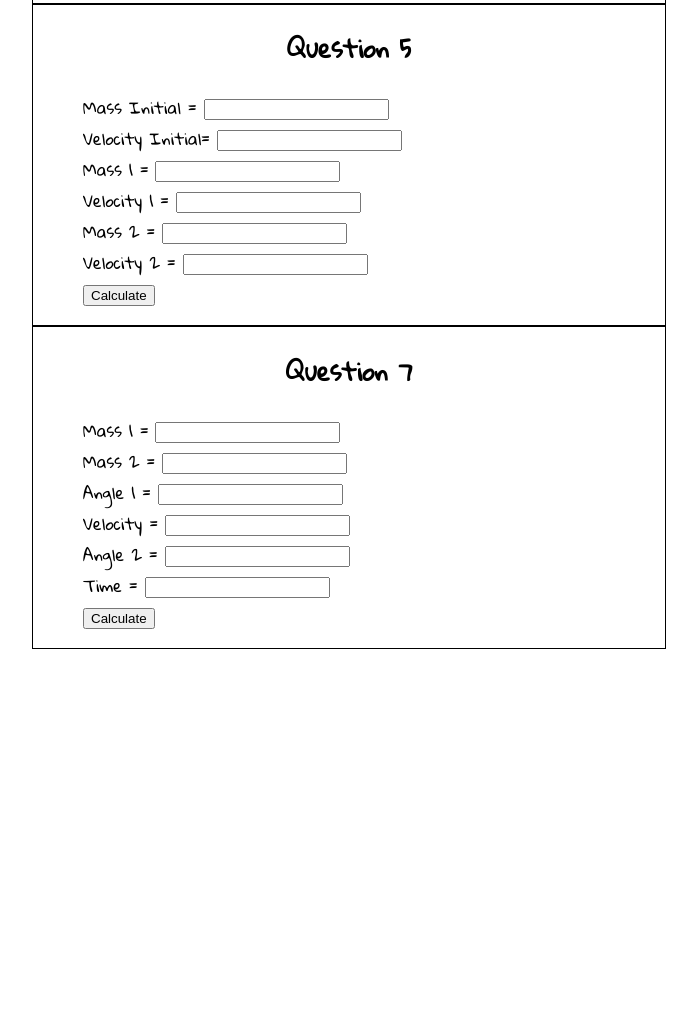
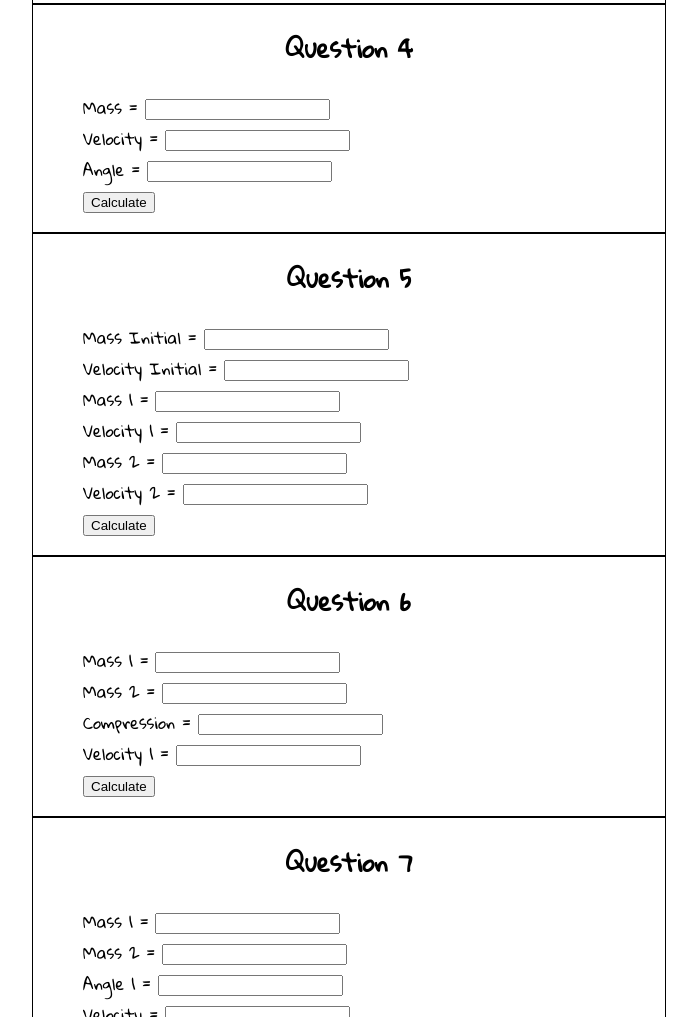
Before and after one commit to pwkjl/pwkjl.github.io, a plain HTML site: page ww/ww11.html in a window 1280 px wide. Shown: the part 686-1703 px from the top of the page, without its empty margins (291-988 px from the left). Before the commit the page ends 1343 px from the top, so only its background shows below. Drawn offline with Linux system fonts and the light colour scheme.

Commit message:
Completed webwork 11

```diff
--- a/js/ww11.js
+++ b/js/ww11.js
@@ -38,11 +38,16 @@ function question3(){
 }
 
 function question4(){
-    var m = parseFloat(document.getElementById("q3.m").value);
-    var v = parseFloat(document.getElementById("q3.v").value);
-    var angle = parseFloat(document.getElementById("q3.angle").value) * (Math.PI / 180);
+    var m = parseFloat(document.getElementById("q4.m").value);
+    var v = parseFloat(document.getElementById("q4.v").value);
+    var angle = parseFloat(document.getElementById("q4.angle").value) * (Math.PI / 180);
 
+    var vx = Math.cos(angle) * v;
+    var vy = Math.sin(angle) * v;
+    var t = vy/9.8;
+    var v2 = (m*vx)/(m/2);
 
+    document.getElementById("q4.a").innerHTML = (v2 * t) + (t * vx) + " m";
 }
 
 function question5(){
@@ -60,7 +65,15 @@ function question5(){
 }
 
 function question6(){
+    var m1 = parseFloat(document.getElementById("q6.m1").value);
+    var m2 = parseFloat(document.getElementById("q6.m2").value);
+    var d = parseFloat(document.getElementById("q6.d").value)/100;
+    var v1 = parseFloat(document.getElementById("q6.v1").value);
 
+    var v2 = (m1*v1)/m2;
+
+    document.getElementById("q6.a").innerHTML = v2 + " m/s";
+    document.getElementById("q6.b").innerHTML = (0.5*m1*v1*v1+0.5*m2*v2*v2)/(0.5*d*d) + " N/m";
 }
 
 function question7(){
--- a/ww/ww11.html
+++ b/ww/ww11.html
@@ -51,11 +51,22 @@
         </div>
     </div>
 
+    <div class="dd" name="q4">
+        <h2 class="hh">Question 4</h2>
+        <div class="dd2">
+            Mass = <input type="text" id="q4.m"><br>
+            Velocity = <input type="text" id="q4.v"><br>
+            Angle = <input type="text" id="q4.angle"><br>
+            <button type="button" onclick="question4();">Calculate</button>
+            <p id="q4.a"></p>
+        </div>
+    </div>
+
     <div class="dd" name="q5">
             <h2 class="hh">Question 5</h2>
             <div class="dd2">
                 Mass Initial = <input type="text" id="q5.mi"><br>
-                Velocity Initial= <input type="text" id="q5.vi"><br>
+                Velocity Initial = <input type="text" id="q5.vi"><br>
                 Mass 1 = <input type="text" id="q5.m1"><br>
                 Velocity 1 = <input type="text" id="q5.v1"><br>
                 Mass 2 = <input type="text" id="q5.m2"><br>
@@ -63,6 +74,19 @@
                 <button type="button" onclick="question5();">Calculate</button>
                 <p id="q5.a"></p>
                 <p id="q5.b"></p>
+            </div>
+        </div>
+
+    <div class="dd" name="q6">
+        <h2 class="hh">Question 6</h2>
+        <div class="dd2">
+            Mass 1 = <input type="text" id="q6.m1"><br>
+            Mass 2 = <input type="text" id="q6.m2"><br>
+            Compression = <input type="text" id="q6.d"><br>
+            Velocity 1 = <input type="text" id="q6.v1"><br>
+            <button type="button" onclick="question6();">Calculate</button>
+            <p id="q6.a"></p>
+            <p id="q6.b"></p>
         </div>
     </div>
 
```
Also changed, not shown: index.html (+2 -1 lines). Lines whose indentation alone changed are shown as unchanged.
